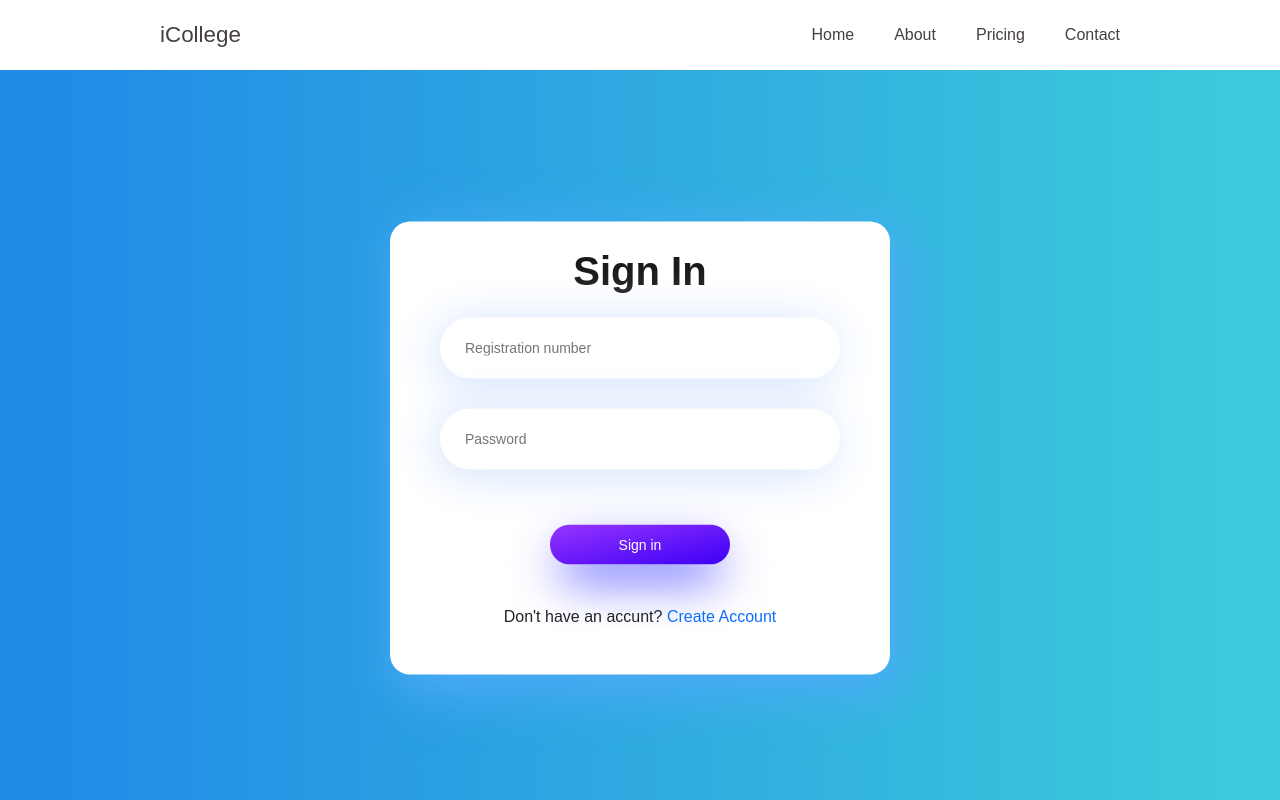
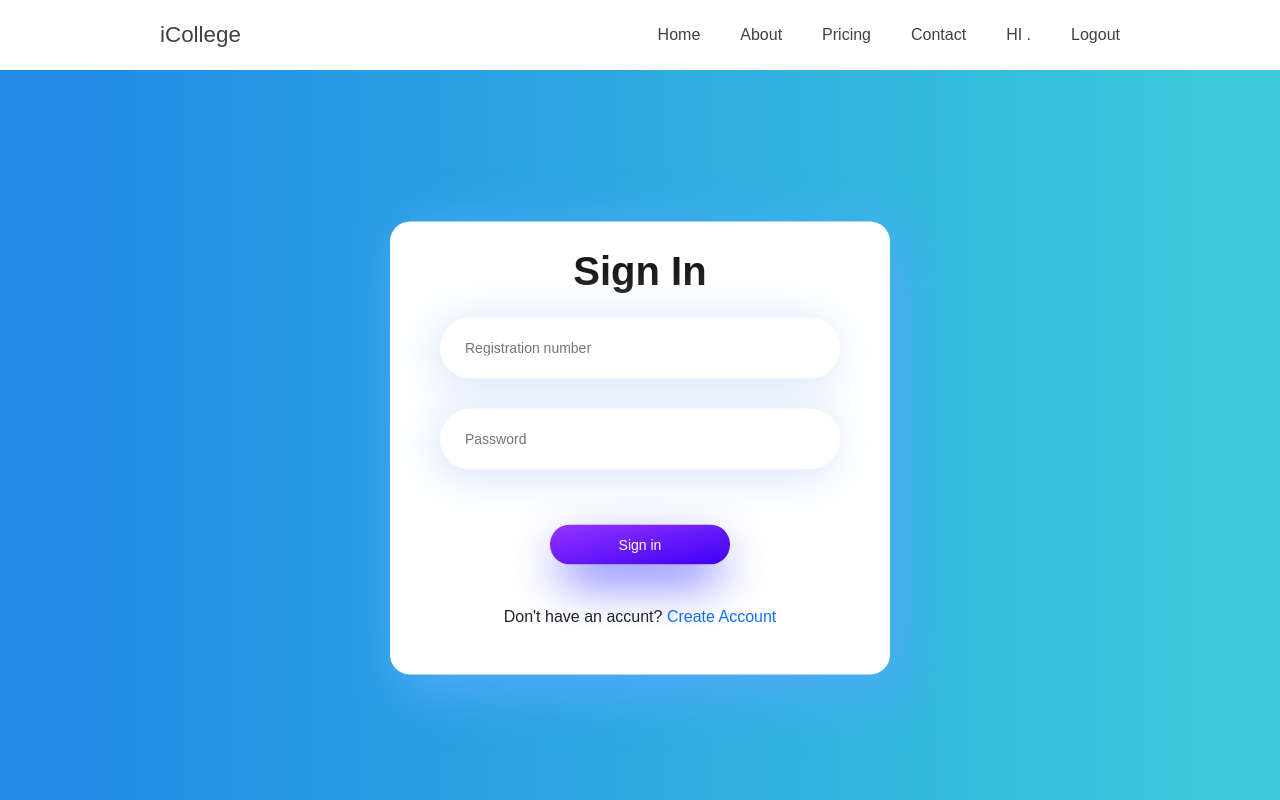
Before and after one commit to Hasaranga-sys/iCollege_LMS_Software, a React (Create React App) app in the folder front-end/: page / in a window 1280 px wide. Built offline with nearby package versions, Linux system fonts and the light colour scheme; no server answers.

Commit message:
nav bar half way done

```diff
--- a/front-end/src/Components/NavBar.jsx
+++ b/front-end/src/Components/NavBar.jsx
@@ -1,18 +1,25 @@
-import React from 'react'
-import "../Components/Nav.css"
-import $ from "jquery"
-import jQuery from 'jquery'
+import React from "react";
+import "../Components/Nav.css";
+import $ from "jquery";
+import jQuery from "jquery";
+import { useContext } from "react";
+import { AuthContext } from "./UserManagement/AuthContext";
+import UserServices from "./Service/UserServices";
+import { useState } from "react";
+import { useEffect } from "react";
 
 const NavBar = () => {
+  const { userDetails, setUserDetails, isAuthenticated, setIsAuthenticated } =
+    useContext(AuthContext);
+  const [lastName, setlastName] = useState("");
+  const [initials, setinitials] = useState("");
 
-
-
-
-
-
-
-
-
+  useEffect(() => {
+    UserServices.getUser(userDetails.userID).then((Response) => {
+      setlastName(Response.data.lastName);
+      setinitials(Response.data.initials);
+    });
+  });
 
   return (
     <div>
@@ -23,12 +30,18 @@ const NavBar = () => {
           </div>
           <nav>
             <div class="nav-mobile">
-        <a id="nav-toggle" href="#!"><span></span></a>
+              <a id="nav-toggle" href="#!">
+                <span></span>
+              </a>
             </div>
             <ul class="nav-list">
               {/* <!-- Setting the links to #! will ensure that no action takes place on click. --> */}
-        <li><a href="#!">Home</a></li>
-        <li><a href="#!">About</a></li>
+              <li>
+                <a href="#!">Home</a>
+              </li>
+              <li>
+                <a href="#!">About</a>
+              </li>
               {/* <li><a href="#!">Services</a>
           <ul class="nav-dropdown">
             <li><a href="#!">Web Design</a></li>
@@ -36,25 +49,40 @@ const NavBar = () => {
             <li><a href="#!">Graphic Design</a></li>
           </ul>
         </li> */}
-        <li><a href="#!">Pricing</a></li>
-        <li><a href="#!">Contact</a></li>
+              <li>
+                <a href="#!">Pricing</a>
+              </li>
+              <li>
+                <a href="#!">Contact</a>
+              </li>
+              <li>
+                <a href="#!">
+                  HI {lastName}.{initials}
+                </a>
+              </li>
+              <li>
+                <a
+                  href="/"
+                  onClick={() => {
+                    setUserDetails(null);
+                    setIsAuthenticated(false);
+                  }}
+                >
+                  Logout
+                </a>
+              </li>
             </ul>
           </nav>
+        </div>
+      </section>
+    </div>
+  );
+};
 
-  </div>
+export default NavBar;
 
-</section>
-
-
-
-   </div>
-  )
-}
-
-export default NavBar
-
-
-{/* <nav class="navbar navbar-expand-lg bg-primary">
+{
+  /* <nav class="navbar navbar-expand-lg bg-primary">
 <div class="container-fluid">
   <a class="navbar-brand text-white" href="#">iCollege</a>
   <button class="navbar-toggler" type="button" data-bs-toggle="collapse" data-bs-target="#navbarSupportedContent" aria-controls="navbarSupportedContent" aria-expanded="false" aria-label="Toggle navigation">
@@ -70,4 +98,5 @@ export default NavBar
 
   </div>
 </div>
-</nav> */}
+</nav> */
+}
```
Lines whose indentation alone changed are shown as unchanged.
